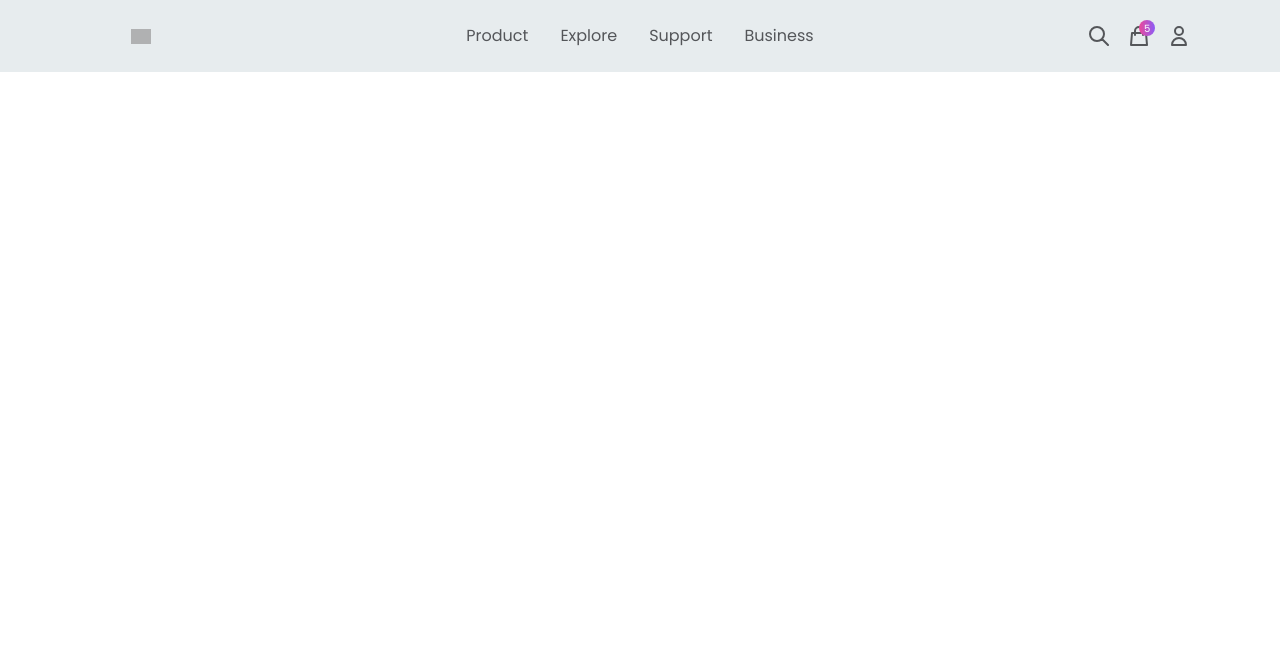
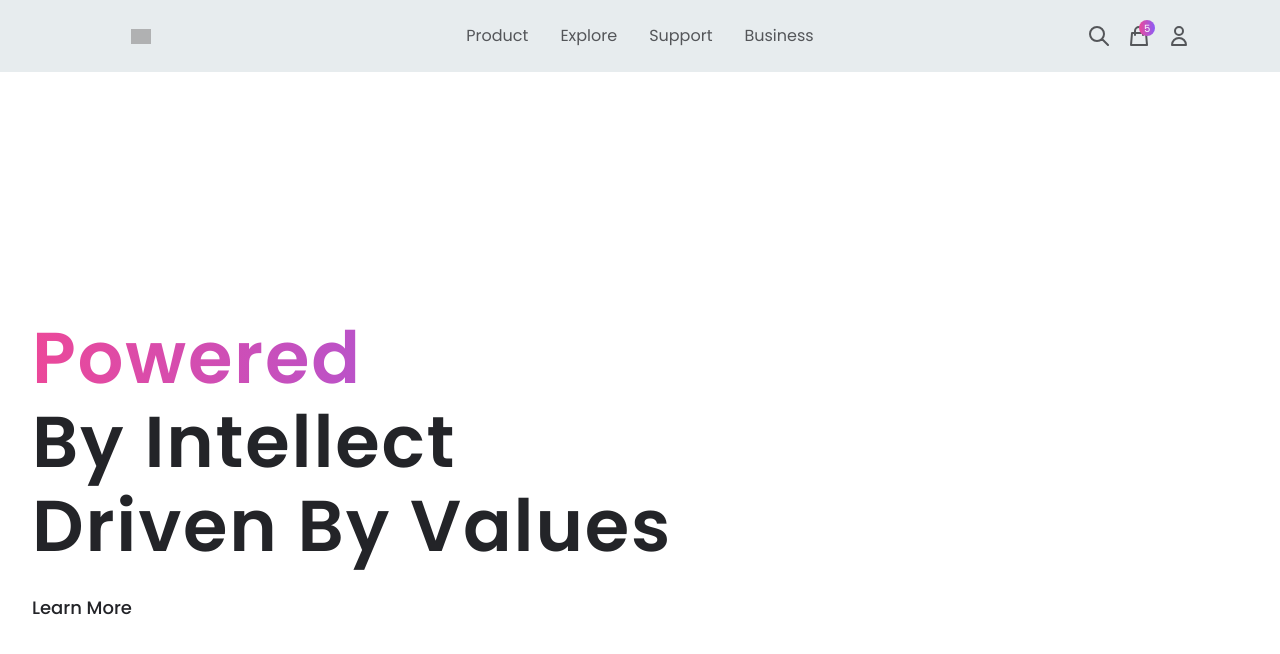
Before and after one commit to AhmedKamon/apple-store-client, a Next.js app: page / in a window 1280 px wide. Shown: the top 654 px of the page. Built offline with nearby package versions, Linux system fonts and the light colour scheme; grey boxes are pictures that could not be loaded.

Commit message:
landing page

```diff
--- /dev/null
+++ b/components/Landing.tsx
@@ -0,0 +1,22 @@
+import React from "react";
+
+function Landing() {
+  return (
+    <section className="sticky top-0 mx-auto flex h-screen max-w-[1350px] items-center justify-between px-8" >
+      <div className="space-y-8" >
+        <h1 className="space-y-3 text-5xl font-semibold tracking-wide lg:text-6xl xl:text-7xl">
+          <span className="block bg-gradient-to-r from-pink-500 to-violet-500 bg-clip-text text-transparent">
+            Powered
+          </span>
+          <span className="block">By Intellect</span>
+          <span className="block">Driven By Values</span>
+        </h1>
+        <div>
+            <a className="link" >Learn  More</a>
+        </div>
+      </div>
+    </section>
+  );
+}
+
+export default Landing;
--- a/pages/index.tsx
+++ b/pages/index.tsx
@@ -1,16 +1,21 @@
 import type { NextPage } from "next";
 import Head from "next/head";import Header from "../components/Header";
+import Landing from "../components/Landing";
 ;
 
 const Home: NextPage = () => {
   return (
     <div >
       <Head>
-        <title>Apple Redesign</title>
+        <title>Tech Store</title>
         <link rel="icon" href="/favicon.ico" />
       </Head>
 
       <Header/>
+
+      <main>
+        <Landing/>
+      </main>
 
     </div>
   );
--- a/styles/globals.css
+++ b/styles/globals.css
@@ -16,4 +16,7 @@
   .headerIcon {
     @apply h-6 w-6 cursor-pointer opacity-75 hover:opacity-100 transition;
   }
+  .link{
+    @apply relative cursor-pointer text-lg font-medium before:absolute before:inset-x-0 before:-bottom-1.5 before:h-0.5 before:origin-left before:scale-x-0 before:transition-all before:bg-black hover:before:scale-x-100 before:duration-200
+  }
 }
```
